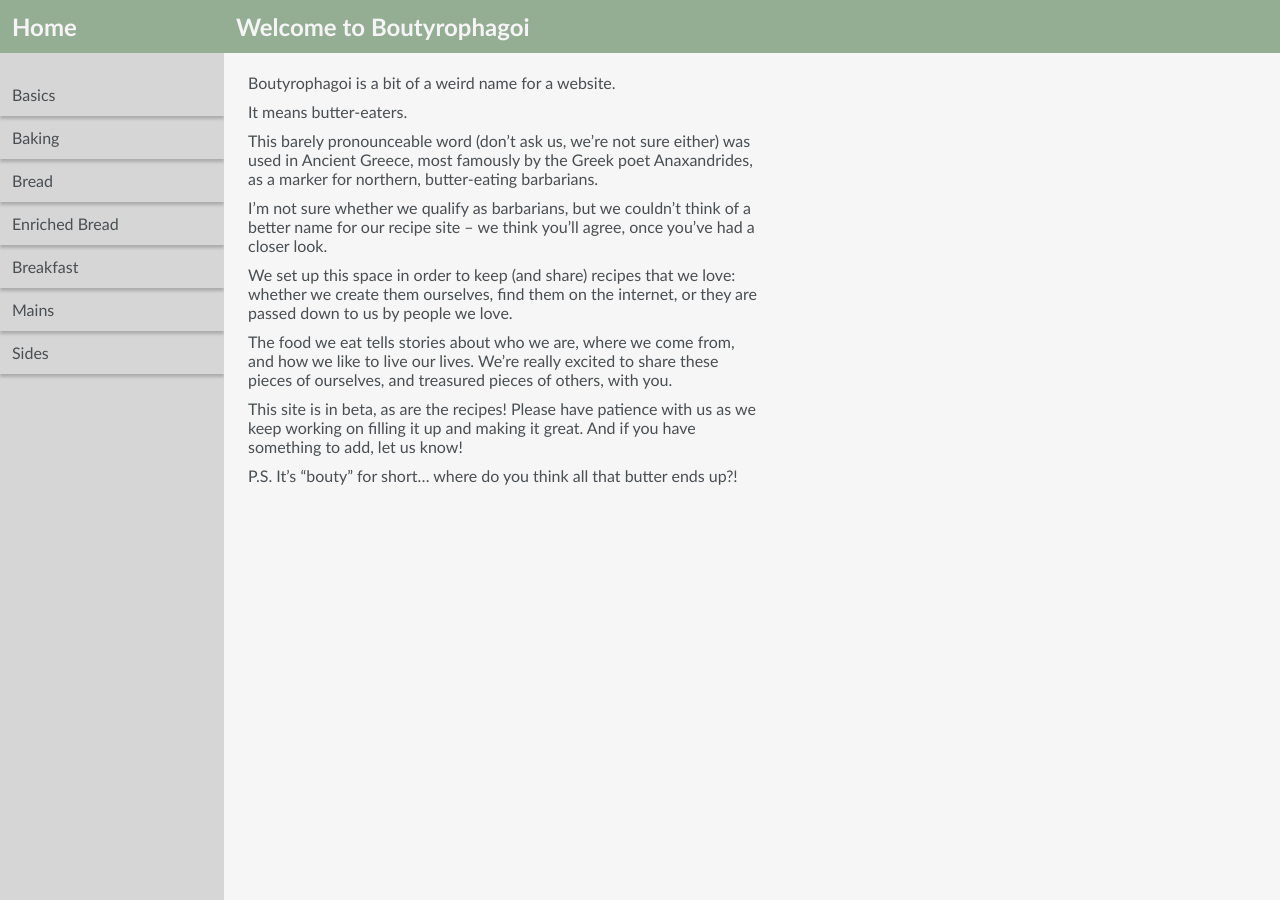
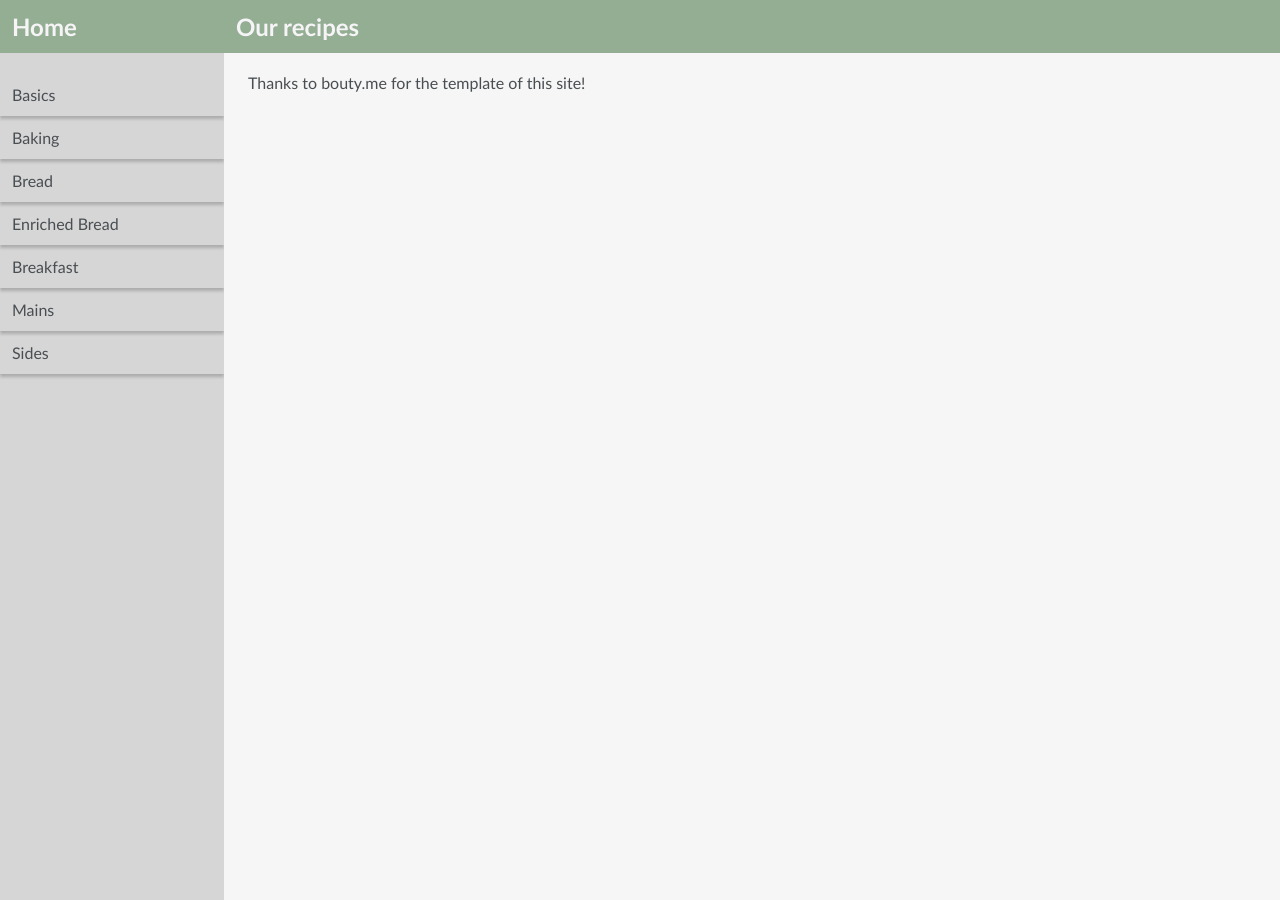
Before and after one commit to slfed/recipes, a Jekyll site: the page built from index.md, in a window 1280 px wide. Built offline with Jekyll 4.4.1, drawn with Linux system fonts in a browser that asks for light colours.

Commit message:
Update index.md

```diff
--- a/index.md
+++ b/index.md
@@ -1,24 +1,6 @@
 ---
 layout: index
-title: Welcome to Boutyrophagoi
+title: Our recipes
 ---
 
-Boutyrophagoi is a bit of a weird name for a website.
-
-
-It means butter-eaters.
-
-
-This barely pronounceable word (don’t ask us, we’re not sure either) was used in Ancient Greece, most famously by the Greek poet Anaxandrides, as a marker for northern, butter-eating barbarians.
-
-I’m not sure whether we qualify as barbarians, but we couldn’t think of a better name for our recipe site – we think you’ll agree, once you’ve had a closer look.
-
-We set up this space in order to keep (and share) recipes that we love: whether we create them ourselves, find them on the internet, or they are passed down to us by people we love.
-
-The food we eat tells stories about who we are, where we come from, and how we like to live our lives. We’re really excited to share these pieces of ourselves, and treasured pieces of others, with you.
-
-
-This site is in beta, as are the recipes! Please have patience with us as we keep working on filling it up and making it great. And if you have something to add, let us know!
-
-
-P.S. It’s “bouty” for short… where do you think all that butter ends up?!
+Thanks to [bouty.me](https://bouty.me/) for the template of this site!
```
